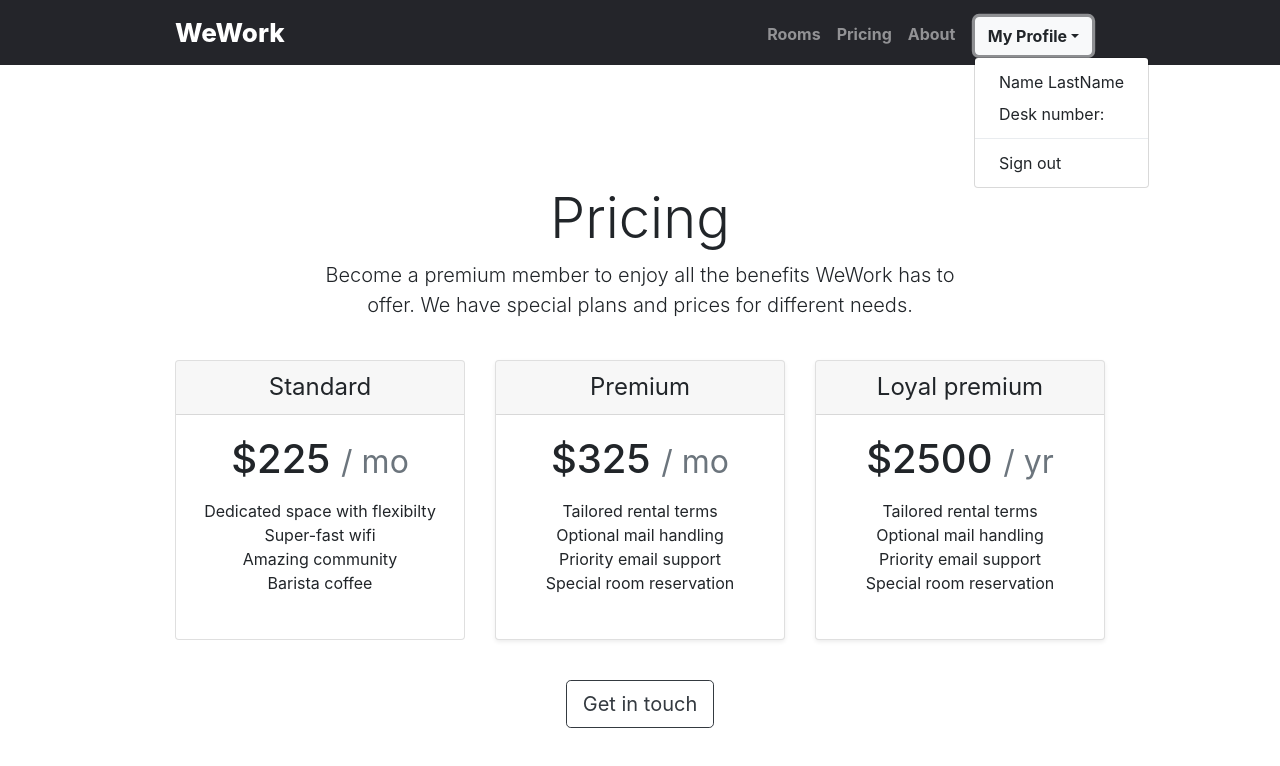
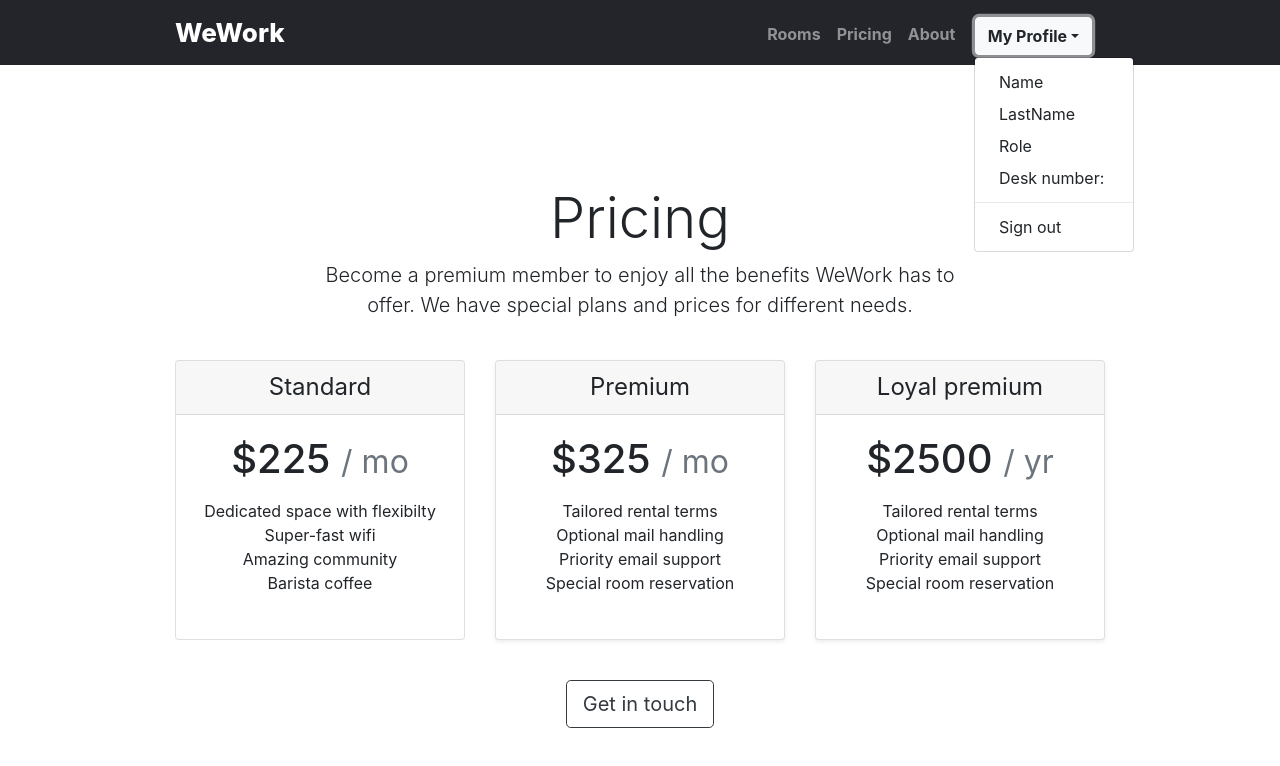
Before and after one commit to ghlilit/group_1_final_project, a React (Create React App) app in the folder front/: page /pricing in a window 1280 px wide. Both pictures are taken after a click on the button "My Profile". Shown: the top 766 px of the page. Built offline with nearby package versions, Linux system fonts and the light colour scheme.

Commit message:
passing users fname lname to navbar

```diff
--- a/front/src/Components/Layout/NavBar/NavBar.js
+++ b/front/src/Components/Layout/NavBar/NavBar.js
@@ -1,8 +1,13 @@
 import React from 'react'
+import { bindActionCreators } from 'redux';
+import { connect } from 'react-redux';
+import { signIn } from '../../../actions';
+
 
 class NavBar extends React.Component {
 
   render() {
+    console.log(this.props.auth.fname)
     return (
       <div className="cover-container d-flex w-100 h-100 p-2 mx-auto flex-column gray-navbar">
      <header className="masthead mb-auto ">
@@ -21,7 +26,9 @@
                 My Profile
             </button>
             <div className="dropdown-menu">
-              <a className="dropdown-item disabled">Name LastName</a>
+              <a className="dropdown-item disabled">Name {this.props.auth.fname}</a>
+              <a className="dropdown-item disabled">LastName {this.props.auth.lname}</a>
+              <a className="dropdown-item disabled">Role {this.props.auth.role}</a>
               <a className="dropdown-item disabled">Desk number: </a>
               <div className="dropdown-divider"></div>
               <a className="dropdown-item" role ="button">Sign out</a>
@@ -35,5 +42,15 @@
   }
 }
 
+const mapDispatchToProps = (dispatch) => (
+  bindActionCreators({ signIn }, dispatch)
+);
 
-export default NavBar;
+const mapStateToProps = state => {
+  console.log(state);
+  return {
+      auth: state.signIn
+  }
+}
+
+export default connect(mapStateToProps, mapDispatchToProps)(NavBar);
--- a/front/src/actions/signin.js
+++ b/front/src/actions/signin.js
@@ -25,6 +25,7 @@
     body: JSON.stringify(obj)
   })
     .then((res) => {
+      console.log(res.headers)
       if(res.status !== 200) {
         dispatch(failed('Something went wrong'));
       }
@@ -41,10 +42,10 @@
     };
 }
 
-export const signOut = () => {
-  localStorage.removeItem('user');
-  history.push('/');
-  return { action: SIGNOUT }
-}
+// export const signOut = () => {
+//   localStorage.removeItem('user');
+//   history.push('/');
+//   return { action: SIGNOUT }
+// }
 
 export default signIn;
```
